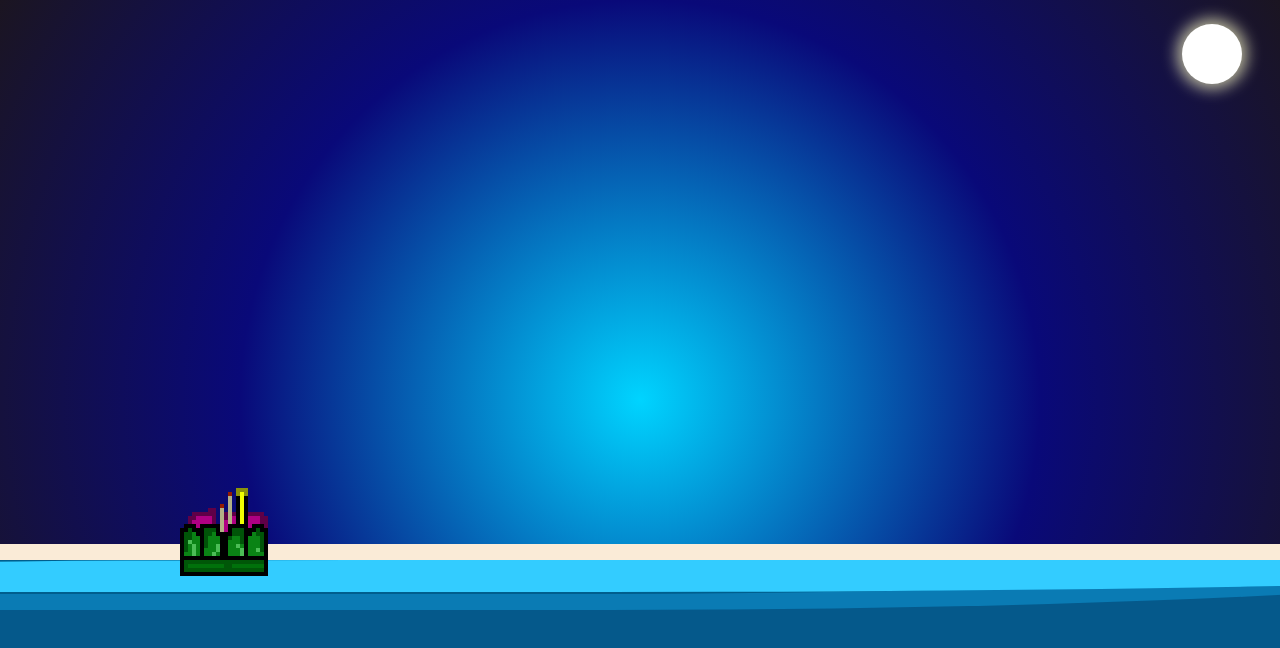
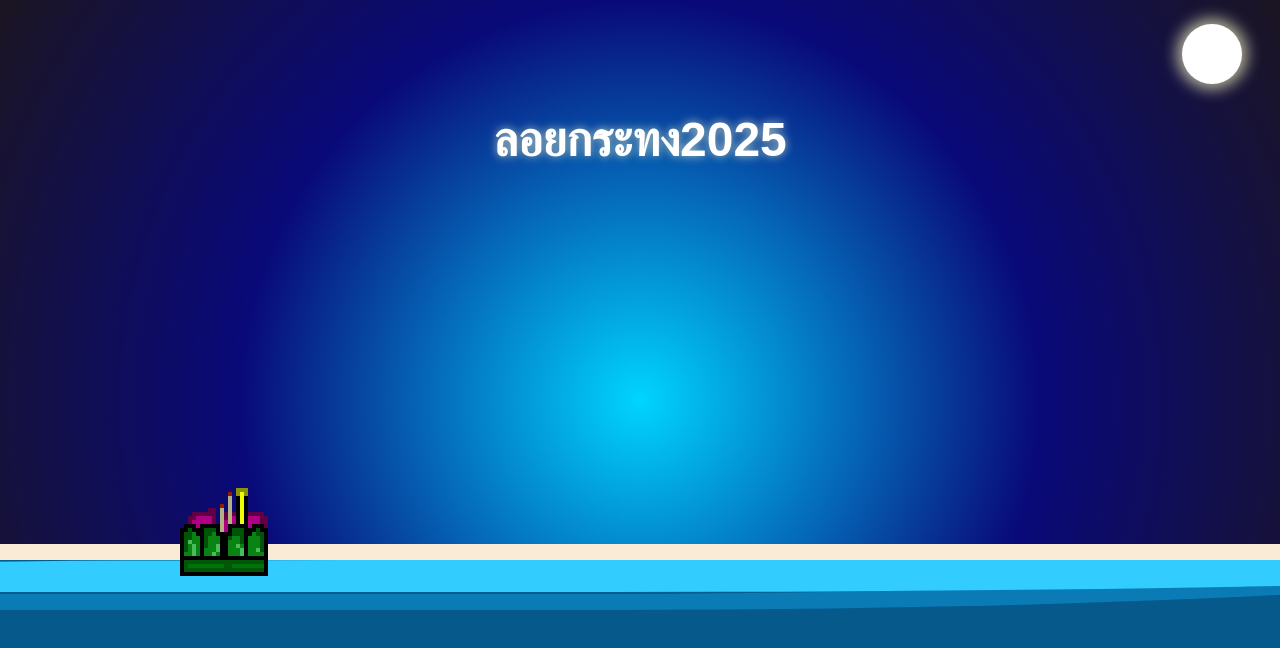
Before and after one commit to Zag5A6167/loy-kra-thong-2025, a SvelteKit app: page / in a window 1280 px wide. Shown: the top 648 px of the page. Built offline with nearby package versions, Linux system fonts and the light colour scheme.

Commit message:
add text

```diff
--- a/src/routes/+page.svelte
+++ b/src/routes/+page.svelte
@@ -3,6 +3,7 @@
   import { fly } from "svelte/transition";
 </script>
 
+<h1 class="title-text">ลอยกระทง2025</h1>
 <div class="moon"></div>
 <div class="floor"></div>
 <img src={krathongImg} alt="krathong" class="krathong" />
@@ -11,6 +12,19 @@
 </div>
 
 <style>
+
+  .title-text{
+    font-family: "Sarabun", sans-serif;
+    font-size: 3rem;
+    color: #fff;
+    text-align: center;
+    position: absolute;
+    top: 5rem;
+    width: 100%;
+    text-shadow: 0 0 10px rgba(255, 255, 200, 0.7);
+    z-index: 10000;
+  }
+
   .floor {
     width: 100%;
     height: 2rem;
```
